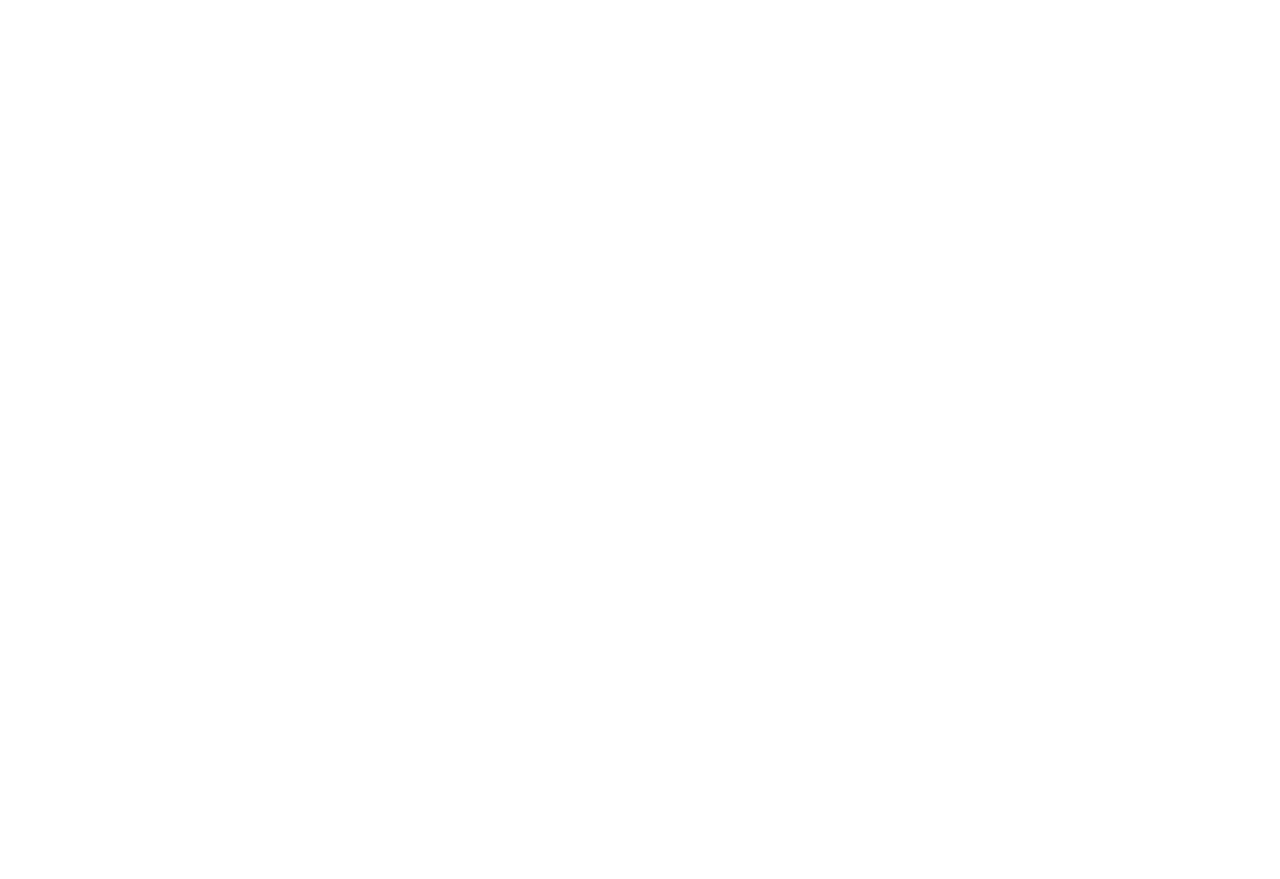
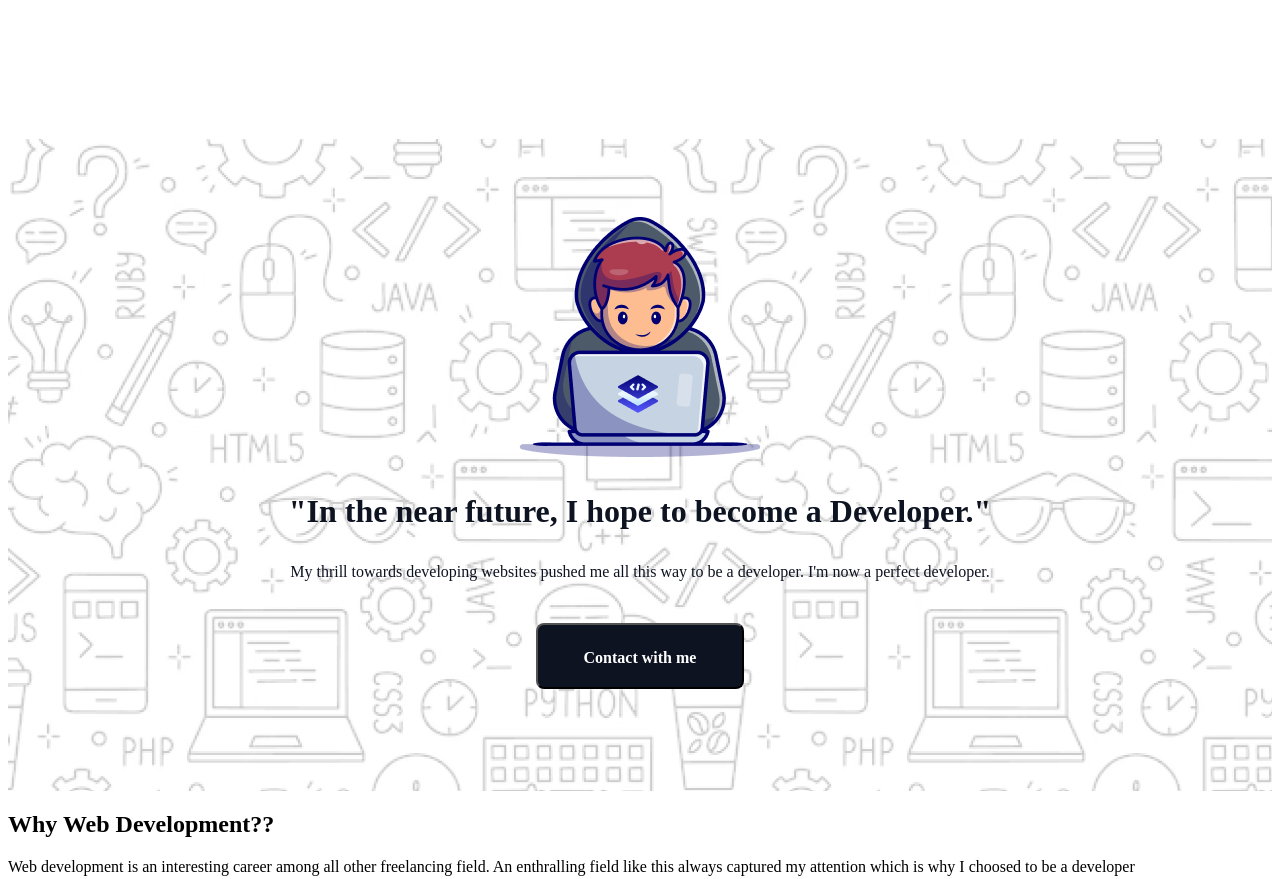
Before and after one commit to modasserahmed17/web-dev-assign, a plain HTML site: page index.html in a window 1280 px wide. Shown: the top 879 px of the page. Before the commit the page ends 800 px from the top, so only its background shows below. Drawn offline with Linux system fonts and the light colour scheme; a web font is replaced by a local one.

Commit message:
added the first page

```diff
--- a/index.html
+++ b/index.html
@@ -4,16 +4,44 @@
         <meta charset="UTF-8">
         <meta name="viewport" content="width=device-width, initial-scale=1.0">
         <title>MY WEBSITE</title>
+        <link rel="stylesheet" href="styles/styles.css">
 </head>
 <body>
-       <header>
+       <!-- section>div>image+h1+p+button -->
+       <header id="padding">
+       <section id="hero">
+          <div class="hero-content">
+            <img src="assets/Group.png" alt="">
+            <h1 class="hfont">"In the near future, I hope to become a Developer."</h1>
+            <p class="pfont">My thrill towards developing websites pushed me all this way to be a developer. I'm now a perfect developer.</p>
+            <button class="bfont">Contact with me</button>
+          </div>
+       </section>
+      </header>
+      <section class="why-web-development">
+        <h1>Why Web Development??</h1>
+        <p>Web development is an interesting career among all other freelancing field. An enthralling field like this always captured my attention which is why I choosed to be a developer</p>
+        <div class="cards">
+            <div class="card">
+                <img src="assets/Layer_1.png" alt="">
+                <h2>I will Do Coding and Change The World</h2>
+                <p>Coding is an interesting work though it seems boring & hard work for everyone. So,to change their mind & thoughts I will do coding and teach others too.</p>
+                <button>Learn More</button>
+            </div>
+            <div class="card">
+                <img src="assets/Group 3.png" alt="">
+                <h2>I will help People by creating Modern Web System</h2>
+                <p>Modern Web System is going to be a hype for future developers which is why I'll let them know about this</p>
+                <button>Learn More</button>
+            </div>
+            <div class="card">
+                <img src="assets/Group 4.png" alt="">
+                <h2>I will Do Coding and Change The World</h2>
+                <p>Coding is an interesting work though it seems boring & hard work for everyone. So,to change their mind & thoughts I will do coding and teach others to</p>
+                <button>Learn More</button>
+            </div>
+        </div>
+    </section>
 
-       </header>
-       <main>
-
-       </main>
-       <footer>
-
-       </footer>
 </body>
 </html>
--- /dev/null
+++ b/styles/styles.css
@@ -0,0 +1,58 @@
+
+@import url('https://fonts.googleapis.com/css2?family=Azeret+Mono:ital,wght@0,100..900;1,100..900&display=swap');
+
+#hero{
+     height: 652px;
+     background-image: url("../assets/Hero-bg.png");
+     background-size: cover;
+     display: flex;
+     justify-content: center;
+     align-items: center;
+}
+#hero .hero-content{
+     width: 998px;
+     text-align: center;
+     padding: 20px;
+     border-radius: 10px;
+
+}
+#padding{
+     padding-top: 131px;
+}
+#hero .hero-content .hfont{
+     color: rgb(13, 19, 33);
+font-family: Azeret Mono;
+font-size: 32px;
+font-weight: 800;
+line-height: 46px;
+letter-spacing: 0%;
+text-align: center;
+}
+#hero .hero-content .pfont{
+     color: rgb(13, 19, 33);
+font-family: Azeret Mono;
+font-size: 16px;
+font-weight: 400;
+line-height: 22px;
+letter-spacing: 0%;
+text-align: center;
+}
+#hero .hero-content .bfont{
+     color: rgb(255, 255, 255);
+font-family: Azeret Mono;
+font-size: 16px;
+font-weight: 600;
+line-height: 23px;
+letter-spacing: 0%;
+text-align: center;
+border-radius: 8px;
+background: rgb(13, 19, 33);
+
+position: static;
+width: 208px;
+height: 66px;
+padding: 21px 24px 21px 24px;
+
+
+margin: 24px 0px;
+}
```
